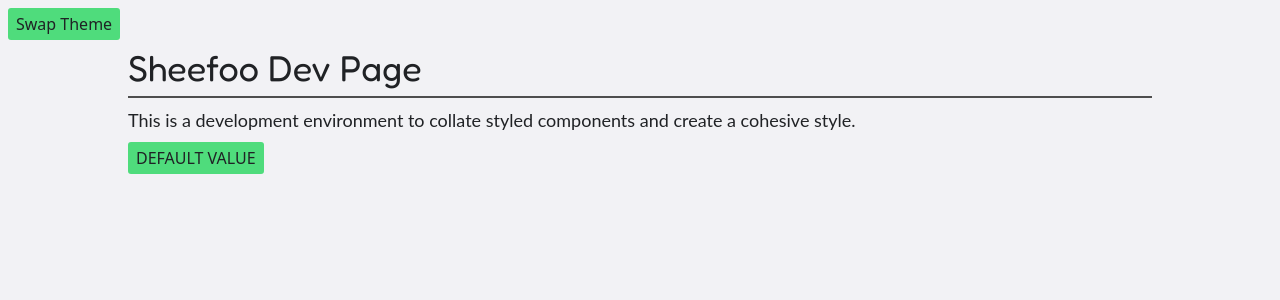
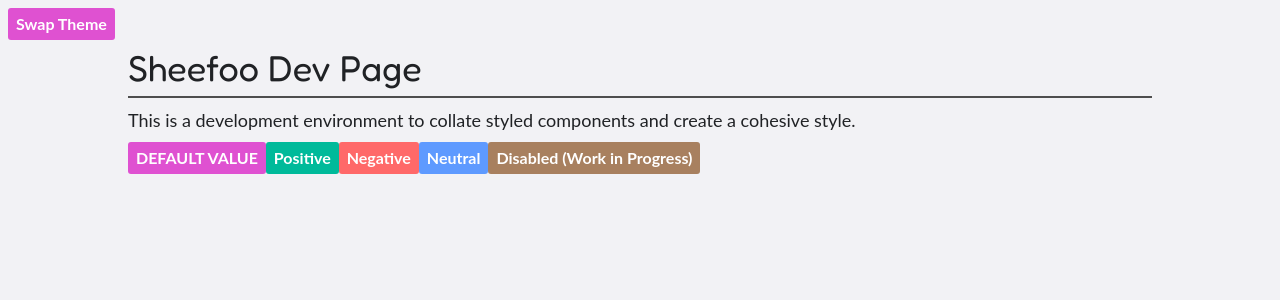
Before and after one commit to TheSheefooProject/frontend, a Next.js app: page /devpage in a window 1280 px wide. Shown: the top 300 px of the page. Built offline with nearby package versions, Linux system fonts and the light colour scheme.

Commit message:
~ Button styling, type functionality

```diff
--- a/components/common/Button/Button.tsx
+++ b/components/common/Button/Button.tsx
@@ -1,26 +1,37 @@
 import styles from './button.module.scss'
 
+const typeColours = {
+  default: '#DF51D1',
+  positive: '#00BA9A',
+  negative: '#FF6969',
+  neutral: '#5E9AFF',
+  disabled: '#A8805F',
+}
 const Button = (props: {
   [x: string]: any
   text?: string
   className?: string
+  type?: keyof typeof typeColours
 }) => {
   // Default prop values
   const {
     icon = '',
     text = 'DEFAULT VALUE',
+    type = 'default',
     className = '',
     bg_colour = '#4FDC7C',
-    border_colour = '#00885D',
     onClick = null,
     ...restProps
   } = props
 
   return (
     <button
-      style={{ backgroundColor: bg_colour, borderColor: border_colour }}
+      style={{ backgroundColor: typeColours[type] }}
       className={`${
-        className + ' ' + styles.btn + ' h-8 w-16 px-2 py-0 text-primary '
+        className +
+        ' ' +
+        styles.btn +
+        ' h-8 w-16 px-2 py-0 font-body font-bold text-white'
       }`}
       onClick={onClick}
     >
--- a/pages/devpage/index.tsx
+++ b/pages/devpage/index.tsx
@@ -18,8 +18,25 @@ const Devpage: NextPage = () => {
         This is a development environment to collate styled components and
         create a cohesive style.
       </h2>
+      <Button onClick={() => console.log('I was clicked 💀')}></Button>
       <Button
-        className="text-primary"
+        type="positive"
+        text="Positive"
+        onClick={() => console.log('I was clicked 💀')}
+      ></Button>
+      <Button
+        type="negative"
+        text="Negative"
+        onClick={() => console.log('I was clicked 💀')}
+      ></Button>
+      <Button
+        type="neutral"
+        text="Neutral"
+        onClick={() => console.log('I was clicked 💀')}
+      ></Button>
+      <Button
+        type="disabled"
+        text="Disabled (Work in Progress)"
         onClick={() => console.log('I was clicked 💀')}
       ></Button>
     </div>
--- a/styles/variables.css
+++ b/styles/variables.css
@@ -9,13 +9,13 @@
   /* #FF6969 Red   | Brand Colour */
   --color-brand: 225 105 105;
 
-  /* #FAFAFA White   | Background Colour */
+  /* #F2F2F5 White   | Background Colour */
   --color-neutral: 242 242 245;
 }
 
 .theme-dark {
-  /* #FAFAFA White   | Text Colour 1*/
-  --color-primary: 250 250 250;
+  /* #F2F2F5 White   | Text Colour 1*/
+  --color-primary: 242 242 245;
 
   /* #E4E4E5 Offwhite| Text Colour 2 */
   --color-secondary: 228 228 229;
```
